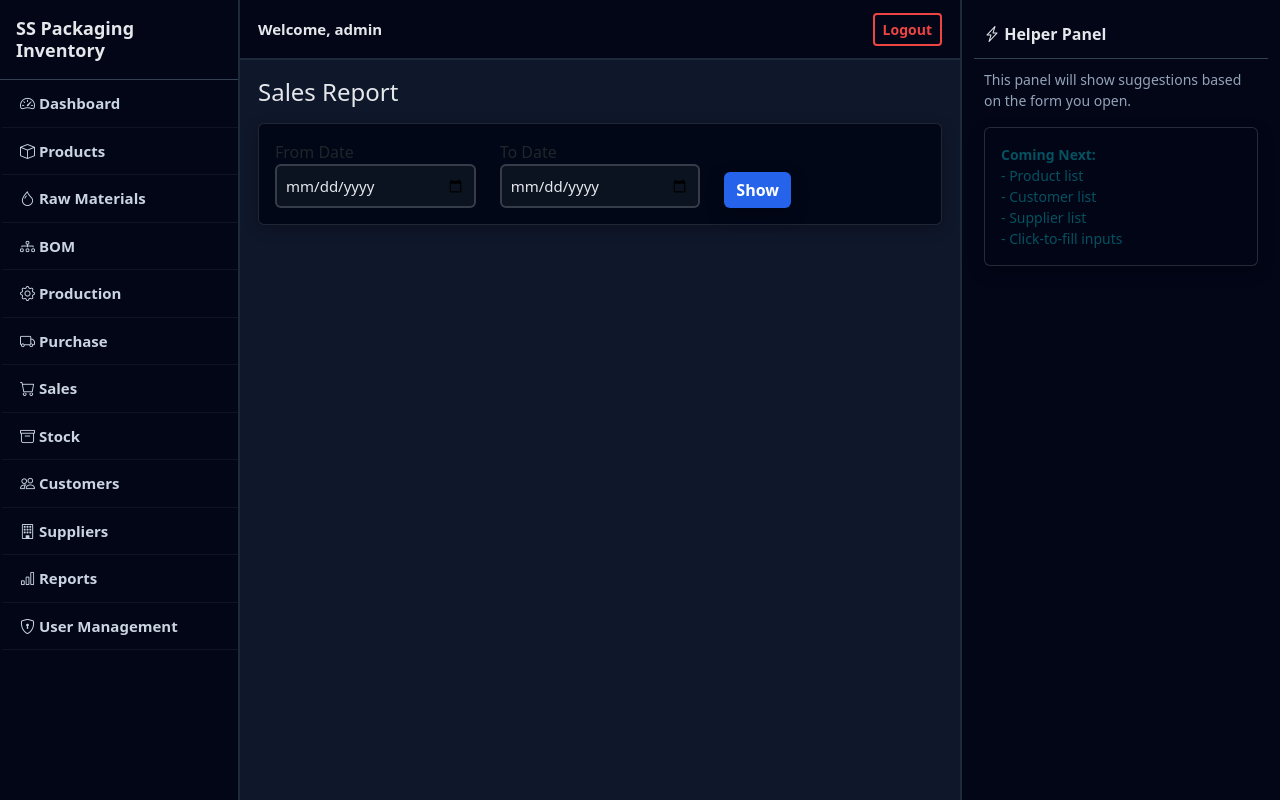
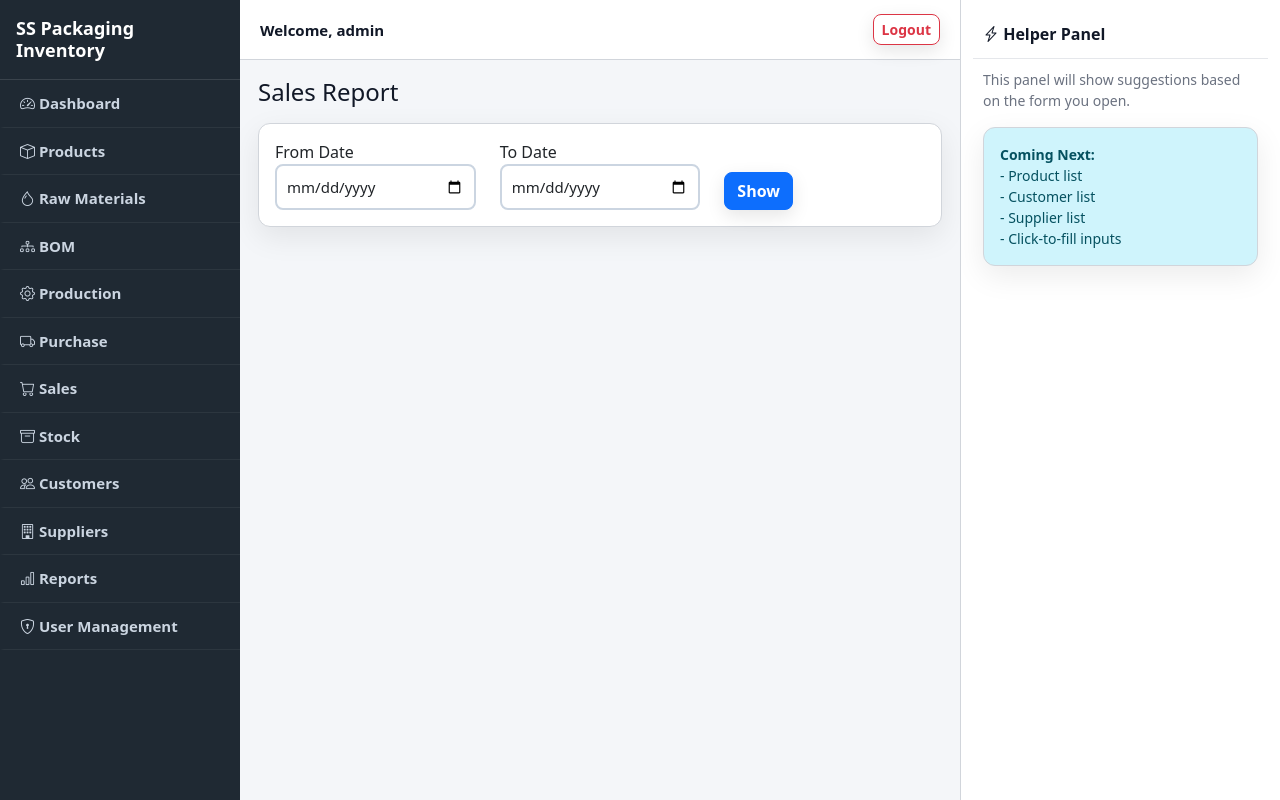
Before and after one commit to Pawan0472/bottle-inventory-, a Flask app: page /reports/sales in a window 1280 px wide. Run offline with Flask 3, Linux system fonts and the light colour scheme; a user stored in the database is signed in.

Commit message:
Switch back to white theme + add borders and shadows

```diff
--- a/templates/base.html
+++ b/templates/base.html
@@ -10,23 +10,10 @@
     <link href="https://cdn.jsdelivr.net/npm/bootstrap-icons@1.11.1/font/bootstrap-icons.css" rel="stylesheet">
 
     <style>
-        :root {
-            --bg: #0f172a;
-            --panel: #020617;
-            --border: #1e293b;
-            --border2: #334155;
-            --text: #e5e7eb;
-            --muted: #94a3b8;
-            --accent: #38bdf8;
-            --btn: #2563eb;
-            --btnHover: #1d4ed8;
-            --danger: #ef4444;
-        }
-
         body {
             margin: 0;
-            background: var(--bg);
-            color: var(--text);
+            background-color: #f4f6f9;
+            color: #111827;
             font-family: system-ui, -apple-system, Segoe UI, Roboto, Arial, sans-serif;
         }
 
@@ -40,9 +27,10 @@
 
         /* ===== Sidebar ===== */
         .sidebar {
-            background: var(--panel);
-            border-right: 2px solid var(--border);
+            width: 240px;
             height: 100vh;
+            background-color: #1f2933;
+            color: white;
             position: sticky;
             top: 0;
             overflow-y: auto;
@@ -53,7 +41,7 @@
             font-weight: 800;
             padding: 18px 16px;
             margin: 0;
-            border-bottom: 1px solid var(--border2);
+            border-bottom: 1px solid rgba(255,255,255,0.12);
         }
 
         .sidebar a {
@@ -64,16 +52,16 @@
             font-size: 15px;
             font-weight: 600;
             border-left: 4px solid transparent;
-            border-bottom: 1px solid rgba(255,255,255,0.05);
+            border-bottom: 1px solid rgba(255,255,255,0.06);
         }
 
         .sidebar a:hover {
-            background: rgba(255,255,255,0.03);
+            background-color: #374151;
             color: white;
-            border-left: 4px solid var(--accent);
+            border-left: 4px solid #60a5fa;
         }
 
-        /* ===== Main Content ===== */
+        /* ===== Main ===== */
         .main {
             height: 100vh;
             overflow: hidden;
@@ -84,9 +72,9 @@
         /* ===== Topbar ===== */
         .topbar {
             height: 60px;
-            background: var(--panel);
-            border-bottom: 2px solid var(--border);
-            padding: 10px 18px;
+            background-color: white;
+            border-bottom: 1px solid #d1d5db;
+            padding: 10px 20px;
             display: flex;
             justify-content: space-between;
             align-items: center;
@@ -94,6 +82,7 @@
 
         .topbar strong {
             font-size: 15px;
+            font-weight: 700;
         }
 
         /* ===== Page Content ===== */
@@ -105,12 +94,12 @@
 
         /* ===== Helper Panel ===== */
         .helper-panel {
-            background: var(--panel);
-            border-left: 2px solid var(--border);
             height: 100vh;
             position: sticky;
             top: 0;
             overflow-y: auto;
+            background: #ffffff;
+            border-left: 1px solid #d1d5db;
             padding: 12px;
         }
 
@@ -118,7 +107,7 @@
             font-size: 16px;
             font-weight: 800;
             padding: 10px 10px 12px 10px;
-            border-bottom: 1px solid var(--border2);
+            border-bottom: 1px solid #e5e7eb;
         }
 
         .helper-body {
@@ -127,89 +116,64 @@
         }
 
         .muted {
-            color: var(--muted);
+            color: #6b7280;
         }
 
-        /* ===== Inputs (keep your dark look) ===== */
+        /* ===== Inputs (borders + focus) ===== */
         input, select, textarea {
-            background: #0b1220 !important;
-            color: var(--text) !important;
-            border: 2px solid rgba(255,255,255,0.18) !important;
-            padding: 9px !important;
+            border: 2px solid #cbd5e1 !important;
+            border-radius: 8px !important;
+            padding: 10px !important;
             font-size: 15px !important;
-        }
-
-        input::placeholder, textarea::placeholder {
-            color: #64748b !important;
-        }
-
-        input:hover, select:hover, textarea:hover {
-            border-color: rgba(56, 189, 248, 0.65) !important;
         }
 
         input:focus, select:focus, textarea:focus {
             outline: none !important;
-            border-color: rgba(56, 189, 248, 0.95) !important;
-            box-shadow: 0 0 0 3px rgba(56, 189, 248, 0.15) !important;
+            border-color: #2563eb !important;
+            box-shadow: 0 0 0 3px rgba(37, 99, 235, 0.12) !important;
         }
 
         /* ===== Buttons ===== */
-        .btn-primary {
-            background: var(--btn) !important;
-            border: none !important;
+        button, .btn {
+            border-radius: 8px !important;
             font-weight: 700 !important;
-            box-shadow: 0 6px 18px rgba(0,0,0,0.30);
+            box-shadow: 0 6px 18px rgba(0,0,0,0.10);
             transition: transform 0.12s ease-in-out, box-shadow 0.12s ease-in-out;
         }
 
-        .btn-primary:hover {
-            background: var(--btnHover) !important;
+        button:hover, .btn:hover {
             transform: translateY(-1px);
-            box-shadow: 0 10px 24px rgba(0,0,0,0.40);
+            box-shadow: 0 10px 24px rgba(0,0,0,0.14);
         }
 
-        .btn-outline-danger {
-            border: 2px solid var(--danger) !important;
-            color: var(--danger) !important;
-            font-weight: 700 !important;
+        /* ===== Cards / Blocks ===== */
+        .card, .alert, .table-responsive {
+            border: 1px solid #d1d5db !important;
+            border-radius: 12px !important;
+            box-shadow: 0 10px 30px rgba(0,0,0,0.08);
         }
 
-        .btn-outline-danger:hover {
-            background: var(--danger) !important;
-            color: white !important;
-        }
-
-        /* ===== Cards / Tables clarity ===== */
-        .card, .alert, .table-responsive {
-            border: 1px solid rgba(255,255,255,0.12) !important;
-            box-shadow: 0 4px 14px rgba(0,0,0,0.25);
-            background: rgba(2, 6, 23, 0.90) !important;
-        }
-
+        /* ===== Tables ===== */
         .table {
-            border-radius: 10px;
+            background: white !important;
+            border-radius: 12px;
             overflow: hidden;
         }
 
-        .table th, .table td {
-            color: var(--text) !important;
-            border-color: rgba(255,255,255,0.12) !important;
+        .table th {
+            background: #f3f4f6 !important;
+            color: #111827 !important;
+            font-weight: 800 !important;
+            border-bottom: 2px solid #d1d5db !important;
         }
 
-        .table thead th {
-            border-bottom: 2px solid rgba(255,255,255,0.20) !important;
-            font-weight: 800 !important;
-            letter-spacing: 0.3px;
+        .table td {
+            color: #111827 !important;
+            border-color: #e5e7eb !important;
         }
 
         .table tbody tr:hover {
-            background: rgba(255,255,255,0.04) !important;
-        }
-
-        /* ===== Helper panel alert clarity ===== */
-        .helper-panel .alert {
-            border: 1px solid rgba(255,255,255,0.15) !important;
-            box-shadow: 0 6px 16px rgba(0,0,0,0.30);
+            background: #f9fafb !important;
         }
 
         /* ===== Responsive ===== */
@@ -298,6 +262,7 @@
             </div>
         </div>
     </div>
+
 </div>
 
 </body>
```
